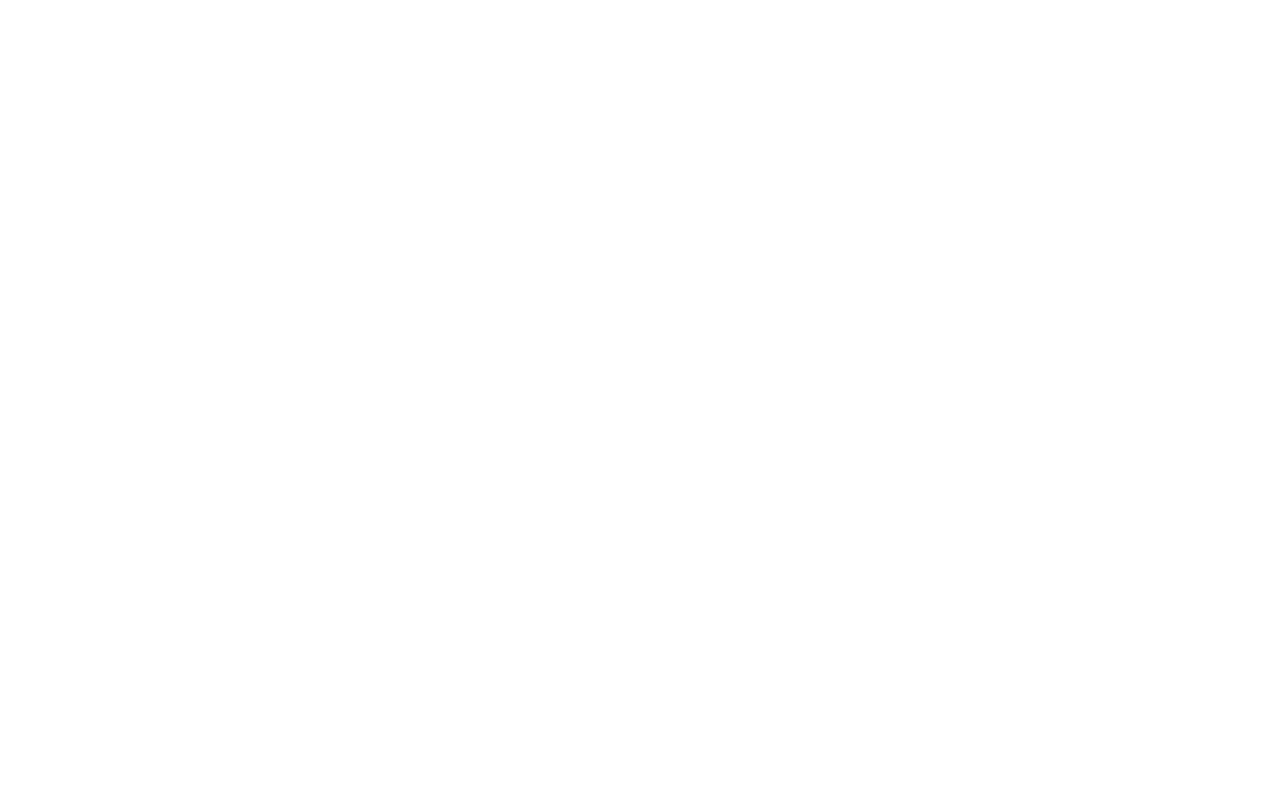
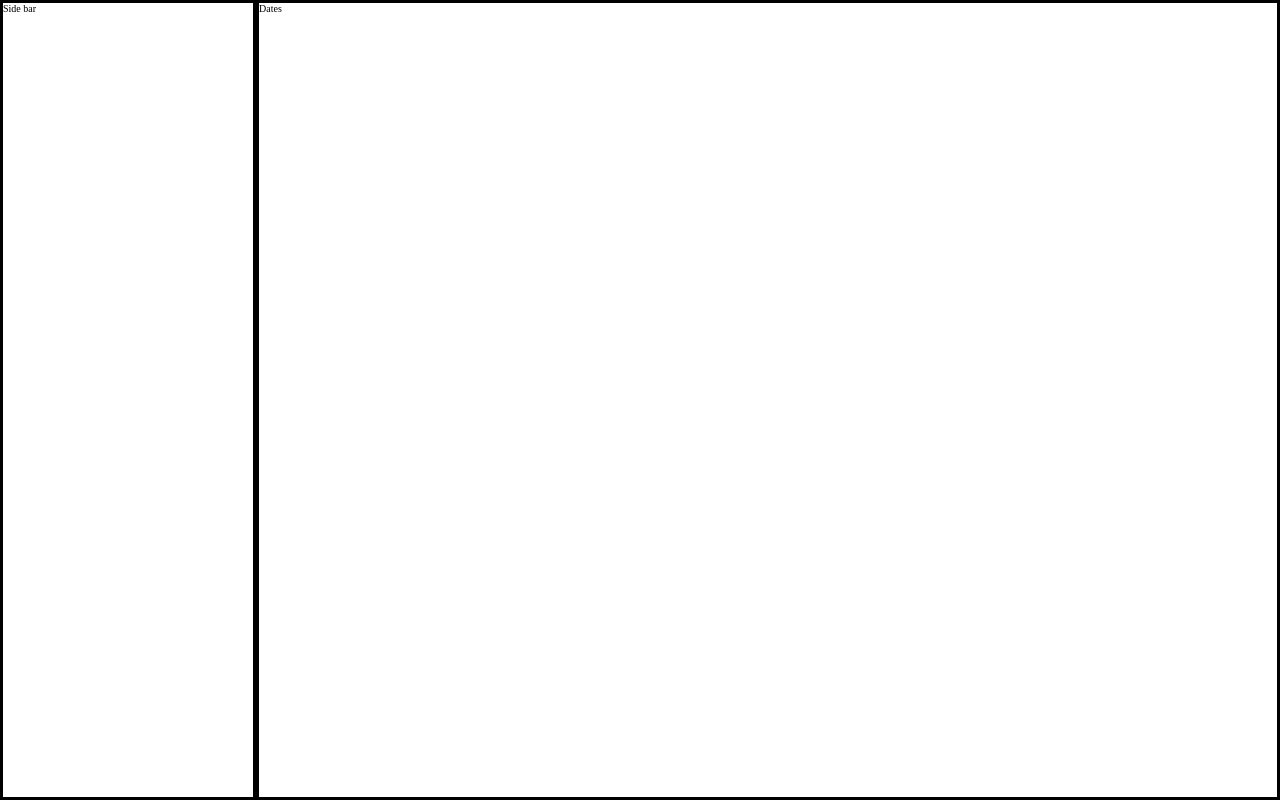
Before and after one commit to SimonX1a0/google-calendar, a React (Vite) app in the folder calendar-app/: page / in a window 1280 px wide. Built offline with nearby package versions, Linux system fonts and the light colour scheme.

Commit message:
finished the outer most layout

```diff
--- a/calendar-app/src/App.jsx
+++ b/calendar-app/src/App.jsx
@@ -1,6 +1,10 @@
 import Calendar from "./Calendar/Calendar.jsx"
 function App() {
-
+  return(
+    <>
+        <Calendar></Calendar>
+    </>
+  )
 }
 
 export default App
--- a/calendar-app/src/Calendar/Calendar.jsx
+++ b/calendar-app/src/Calendar/Calendar.jsx
@@ -1,8 +1,13 @@
 import SideBar from "./SideBar/SideBar.jsx"
+import Dates from "./Dates/Dates.jsx"
 function Calendar(){
     return(
         <>
+        <div className="calendar">
             <SideBar></SideBar>
+            <Dates></Dates>
+        </div>
+
         </>
     )
 }
--- /dev/null
+++ b/calendar-app/src/Calendar/Dates/Dates.jsx
@@ -0,0 +1,7 @@
+function Dates(){
+    return(
+        <div className="dates">Dates</div>
+    )
+}
+
+export default Dates
--- a/calendar-app/src/Calendar/SideBar/SideBar.jsx
+++ b/calendar-app/src/Calendar/SideBar/SideBar.jsx
@@ -3,7 +3,7 @@
 function SideBar(){
     return(
         <>
-            <div className="side-bar"></div>
+            <div className="side-bar">Side bar</div>
         </>
     );
 }
--- a/calendar-app/src/index.css
+++ b/calendar-app/src/index.css
@@ -0,0 +1,27 @@
+html{
+    font-size: 62.5%;
+    margin:0;
+    padding:0;
+}
+
+body{
+    margin:0;
+}
+
+.calendar{
+    display:flex;
+}
+
+.side-bar{
+    width: 20vw;
+    height: 100vh;
+    border: 3px solid black;
+    box-sizing: border-box;
+}
+
+.dates{
+    width: 80vw;
+    height: 100vh;
+    border: 3px solid black;
+    box-sizing: border-box;
+}
```
